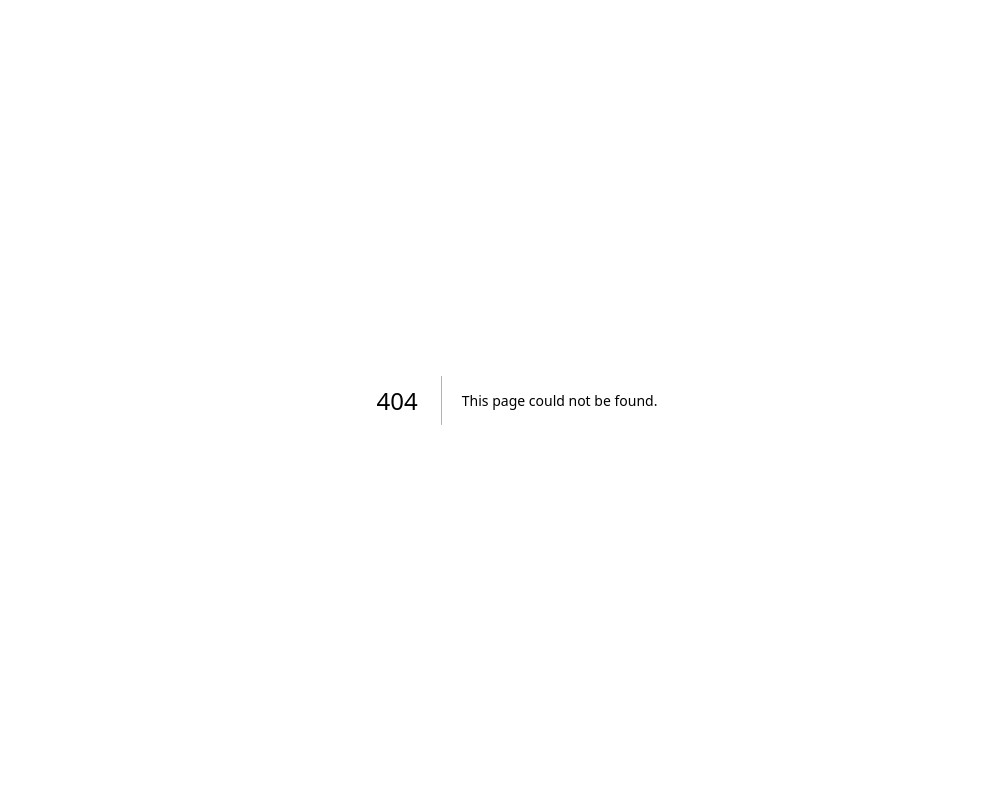
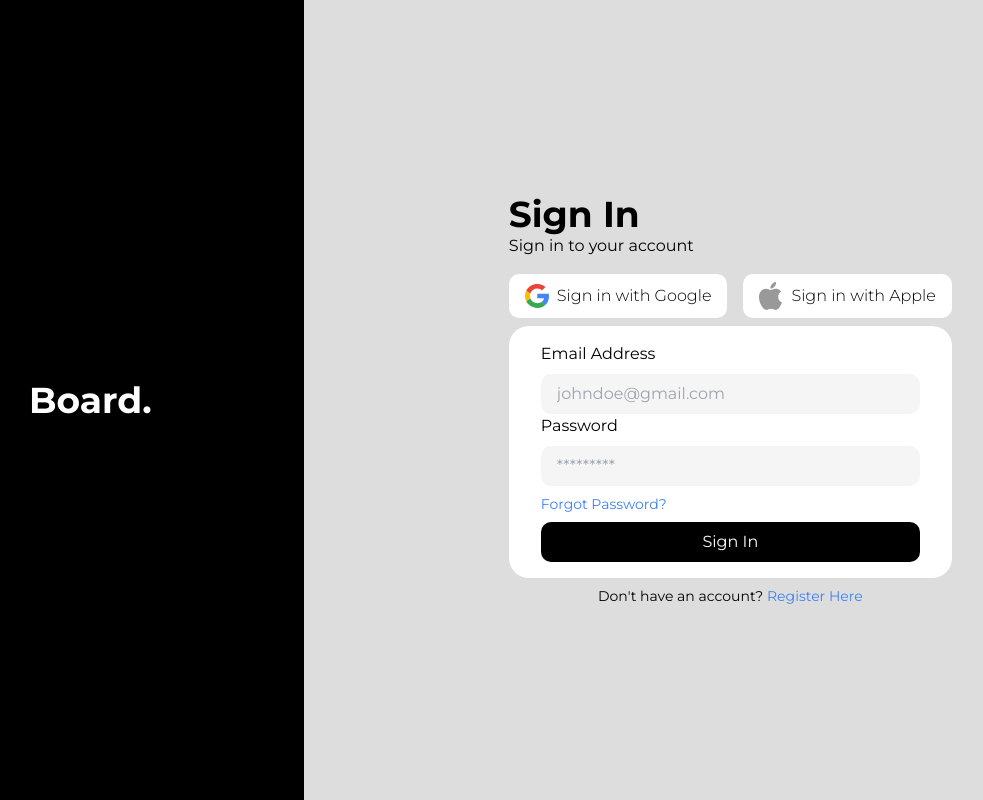
Before and after one commit to ashishsurya/listed-dashboard, a Next.js app: page /login in a window 1280 px wide. Before the commit this address had no page. Shown: the whole page, without its empty margins (123-1106 px from the left). Built offline with nearby package versions, Linux system fonts and the light colour scheme.

Commit message:
login page completed

```diff
--- a/pages/index.tsx
+++ b/pages/index.tsx
@@ -1,8 +1,8 @@
 import Image from 'next/image'
-import { Montserrat } from 'next/font/google'
 import { Sidebar } from '@/components/sidebar'
 import { Dashboard } from '@/components/dashboard'
 
+import { Montserrat } from 'next/font/google'
 const monteserrat = Montserrat({ subsets: ['latin'] })
 
 export default function Home() {
--- /dev/null
+++ b/pages/login.tsx
@@ -0,0 +1,77 @@
+import { Montserrat } from 'next/font/google';
+import Head from 'next/head';
+import Image from 'next/image';
+const monteserrat = Montserrat({ subsets: ['latin'] });
+
+export default function LoginPage() {
+  return (
+    <div className={`flex h-screen ${monteserrat.className}`}>
+      <Head>
+        <title>Login &middot; Board.</title>
+      </Head>
+      <div className='flex-[1] bg-black text-white grid place-items-center'>
+        <h2 className='text-4xl font-bold'>Board.</h2>
+      </div>
+      <div className='flex-[2] grid place-items-center'>
+        <LoginForm />
+      </div>
+    </div>
+  );
+}
+
+export const LoginForm = () => {
+  return (
+    <div className='flex flex-col items-start'>
+      <h3 className='font-bold text-4xl'>Sign In</h3>
+      <p className=''>Sign in to your account</p>
+      <div className='flex gap-4  mt-4'>
+        <SocialLoginButton provider='Google' svgPath='/google-icon-1.svg' />
+        <SocialLoginButton provider='Apple' svgPath='/apple-1.svg' />
+      </div>
+      <form
+        onSubmit={(e) => e.preventDefault()}
+        className='px-8 py-4 bg-white mt-2 rounded-[20px] flex items-stretch flex-col w-full'
+      >
+        <div className='flex flex-col items-stretch gap-2'>
+          <label htmlFor=''>Email Address</label>
+          <input
+            type='email'
+            className='bg-[#F5F5F5] focus:outline-none px-4 py-2 rounded-[10px]'
+            placeholder='johndoe@gmail.com'
+          />
+        </div>
+        <div className='flex flex-col items-stretch gap-2'>
+          <label htmlFor=''>Password</label>
+          <input
+            type='password'
+            placeholder='*********'
+            className='bg-[#F5F5F5] focus:outline-none px-4 py-2 rounded-[10px]'
+          />
+        </div>
+        <p className='text-blue-500 mt-2 text-sm'>Forgot Password?</p>
+        <button className='bg-black text-white mt-2 py-2 rounded-[10px]'>
+          Sign In
+        </button>
+      </form>
+      <p className='text-sm mt-2 self-center'>
+        Don&apos;t have an account?{' '}
+        <span className='text-blue-500'>Register Here</span>
+      </p>
+    </div>
+  );
+};
+
+export const SocialLoginButton = ({
+  provider,
+  svgPath,
+}: {
+  provider: string;
+  svgPath: string;
+}) => {
+  return (
+    <button className='flex bg-white px-4 py-2 items-center font-light gap-2 rounded-[10px]'>
+      <Image src={svgPath} alt={provider} width={24} height={24} />
+      <p>Sign in with {provider}</p>
+    </button>
+  );
+};
```
Also changed, not shown: public/apple-1.svg (added), public/google-icon-1.svg (added).
